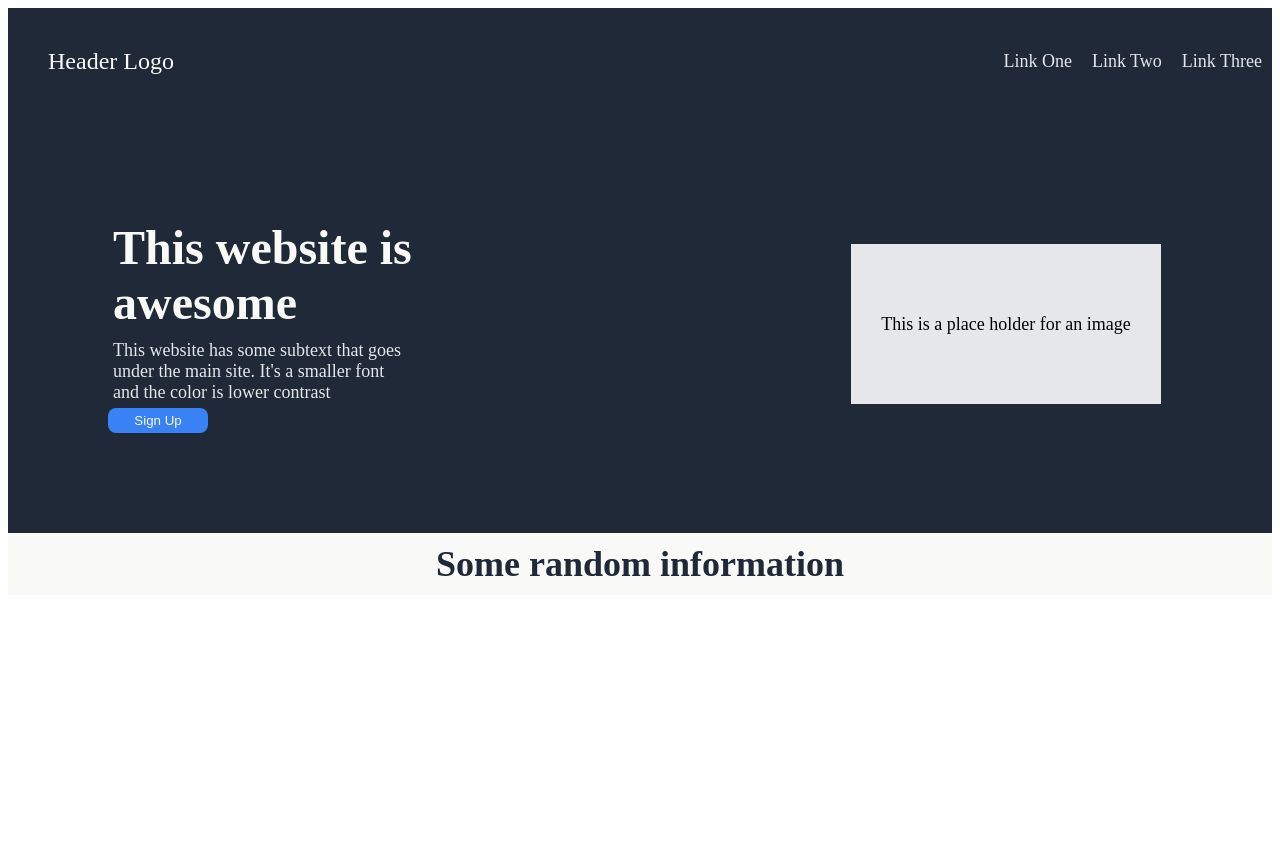
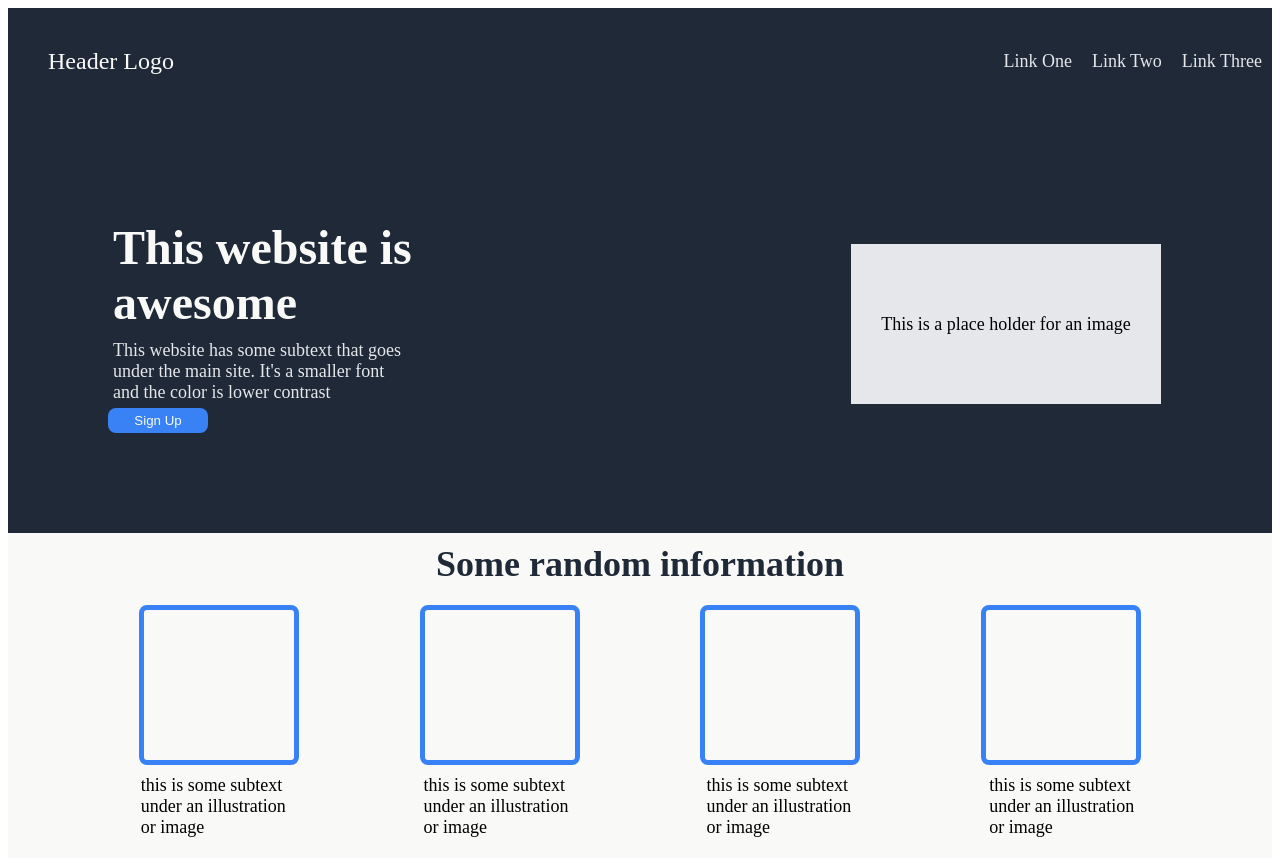
Before and after one commit to angelreyes04/odin-landingpage, a plain HTML site: page index.html in a window 1280 px wide. Before the commit the page ends 800 px from the top, so only its background shows below. Drawn offline with Linux system fonts and the light colour scheme.

Commit message:
some random information section

```diff
--- a/index.html
+++ b/index.html
@@ -31,10 +31,19 @@
     </div>
 
     <div class="flex-container5">
-        <div class="box1"></div>
-        <div class="box2"></div>
-        <div class="box3"></div>
-        <div class="box4"></div>
+        <div class="box-container">
+            <div class="box1"></div>
+            <div class="box2"></div>
+            <div class="box3"></div>
+            <div class="box4"></div>
+        </div>
+
+        <div class="subtext">
+            <div class="sub1">this is some subtext under an illustration or image</div>
+            <div class="sub2">this is some subtext under an illustration or image</div>
+            <div class="sub3">this is some subtext under an illustration or image</div>
+            <div class="sub4">this is some subtext under an illustration or image</div>
+        </div>
     </div>
 
 </body>
--- a/styles.css
+++ b/styles.css
@@ -87,3 +87,34 @@
     color: #1F2937;
     padding: 10px;
 }
+ .flex-container5 {
+    display: flex;
+    flex-direction: column;
+    background-color: #F9FAF8;
+    padding: 10px;
+ }
+
+ .flex-container5 .box-container {
+    display: flex;
+    flex-direction: row;
+    justify-content: space-evenly;
+ }
+
+ .flex-container5 .box-container .box1, .box2, .box3, .box4{
+    border: 5px solid #3882f6;
+    padding: 75px;
+    background-color: #F9FAF8;
+    border-radius: 8px;
+ }
+
+ .flex-container5 .subtext {
+    font-size: 18px;
+    display: flex;
+    justify-content: space-evenly;
+    flex-wrap: wrap;
+ }
+
+ .flex-container5 .subtext .sub1, .sub2, .sub3, .sub4 {
+    width: 150px;
+    padding: 10px;
+ }
```
